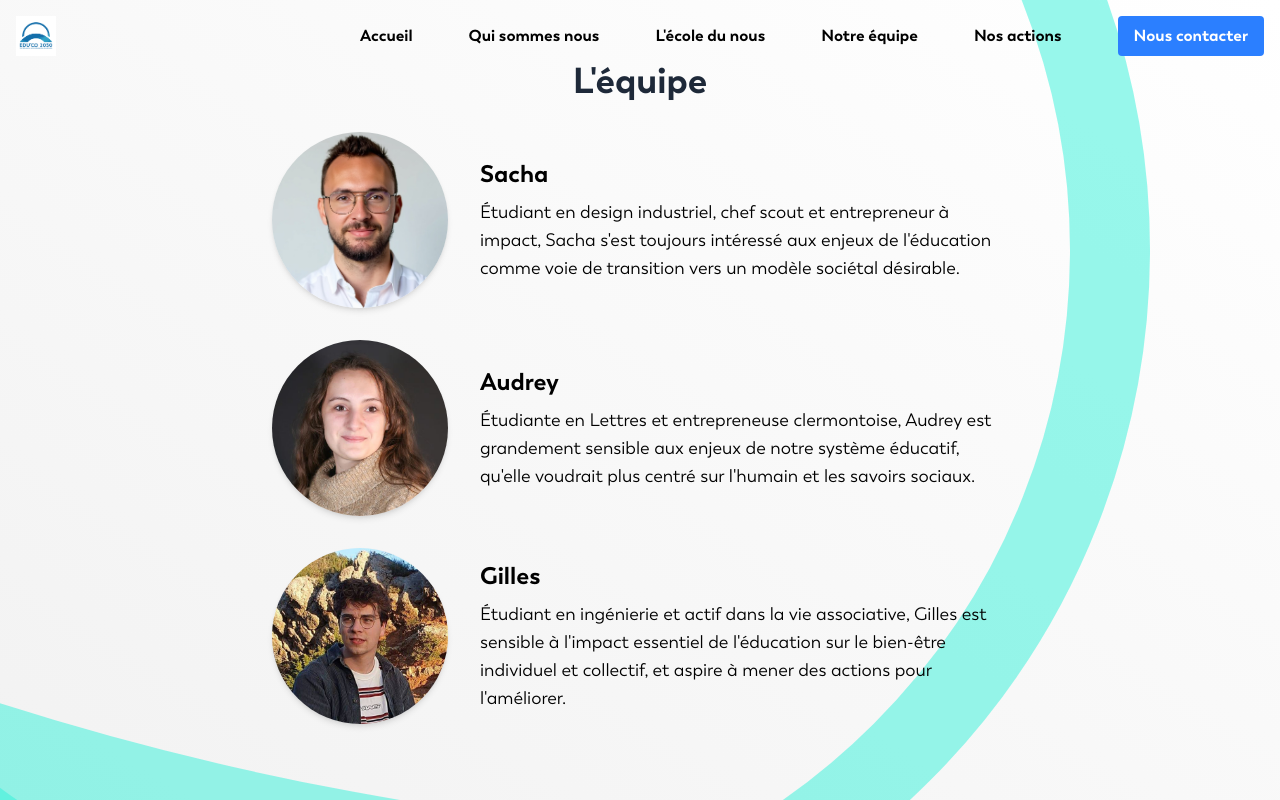
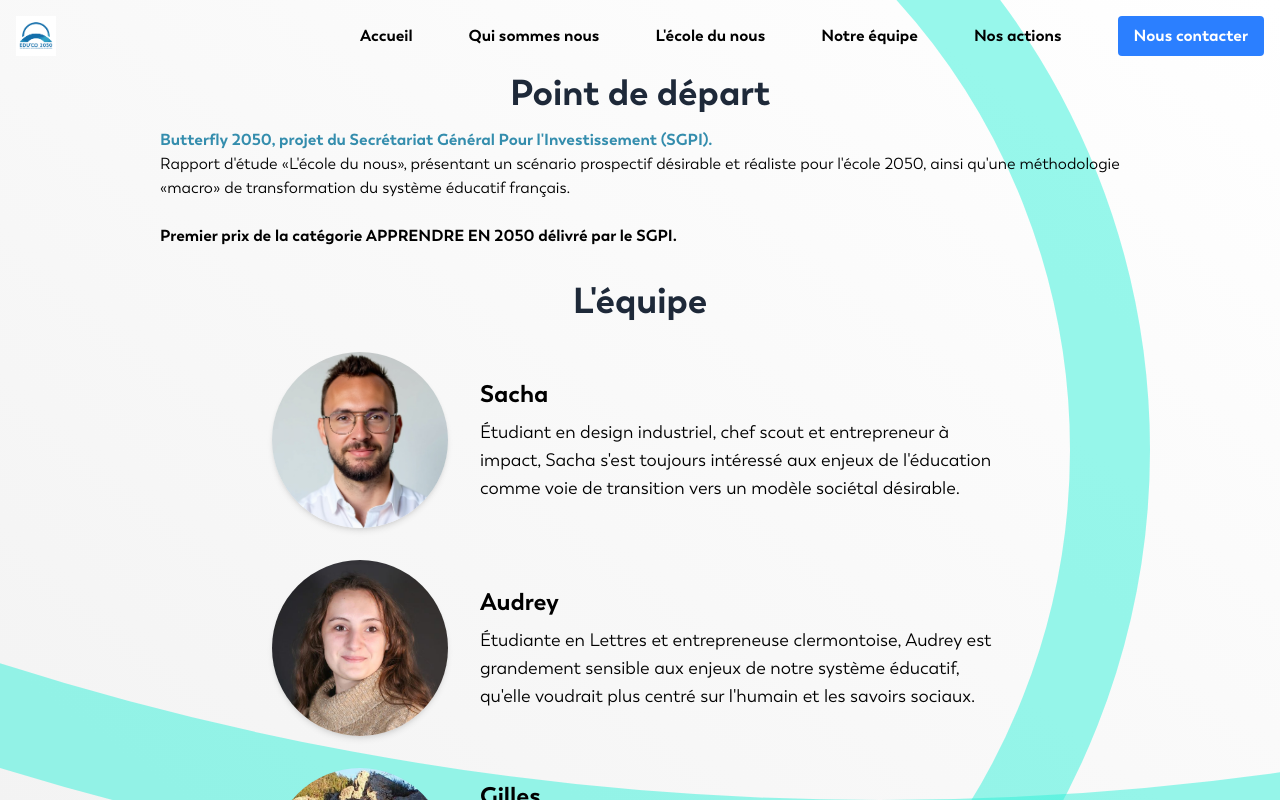
Before and after one commit to Vanille-fraise/educo2050, a Next.js app: page /ourTeam in a window 1280 px wide. Shown: the top 800 px of the page. Built offline with nearby package versions, Linux system fonts and the light colour scheme.

Commit message:
moved main page to main, and added Point de depart, to Notre equipe

```diff
--- a/components/Navbar.tsx
+++ b/components/Navbar.tsx
@@ -2,6 +2,9 @@ import React, { useState, useEffect } from "react";
 import Image from "next/image";
 import { SM_BREAKPOINT_PX } from "../utils/globalVariablesUtils"; // Import the breakpoint
 import { useRouter } from "next/router";
+
+const NAVBAR_HEIGHT = 40;
+export const NAVBAR_SPACE = NAVBAR_HEIGHT + 2 * 16; // adding twice the padding
 
 const Navbar: React.FC = () => {
   const router = useRouter();
@@ -55,7 +58,7 @@ const Navbar: React.FC = () => {
             src="/logo-squared-white-bg.png"
             alt="Company Logo"
             width={40}
-            height={40}
+            height={NAVBAR_HEIGHT}
             className="h-10"
             style={{ width: "auto" }}
           />
--- a/components/layouts/MainLayout.tsx
+++ b/components/layouts/MainLayout.tsx
@@ -1,5 +1,5 @@
 import React, { useEffect } from "react";
-import Navbar from "../Navbar";
+import Navbar, { NAVBAR_SPACE } from "../Navbar";
 import Background from "../Background";
 import {
   getDominantColor,
@@ -87,15 +87,11 @@ export default function MainLayout({
     : {};
 
   return (
-    <div
-      className={`relative min-h-screen flex flex-col`}
-      style={layoutStyle}
-    >
-      {onTopBackGroundImage && (
-        <div style={onTopBackgroundStyle} />
-      )}
+    <div className={`relative min-h-screen flex flex-col`} style={layoutStyle}>
+      {onTopBackGroundImage && <div style={onTopBackgroundStyle} />}
       <Background /> <Navbar />
       <main className="flex flex-col flex-grow justify-center z-10">
+        <div style={{ height: NAVBAR_SPACE }}></div>
         {children}
       </main>
     </div>
--- a/pages/index.tsx
+++ b/pages/index.tsx
@@ -1,28 +1,72 @@
-import MainLayout from '../components/layouts/MainLayout';
-import HeroSection from '../components/HeroSection';
-import Head from 'next/head';
+import MainLayout from "../components/layouts/MainLayout";
+import HeroSection from "../components/HeroSection";
+import Head from "next/head";
 
 export default function HomePage() {
-  const heroImage = "/happy-classroom.webp"; // Image for this page's background
-  const heroTitle = "Ici le slogan d'Educo2050";
-  const heroText =
-    "Test new modif  another modifci est la description courte de l'association et de ce qu'elle fait!";
+  const LOGO_PATH = "logo-squared-white-bg.png";
+  const BG_PATH = "students-knowing-right-answer-small.jpg";
+
+  const teamMembers = [
+    {
+      title: "Sacha",
+      text: `Étudiant en design industriel, chef scout et entrepreneur à impact, Sacha s'est toujours intéressé aux enjeux de l'éducation comme voie de transition vers un modèle sociétal désirable.`,
+      imageSrc: "/team/sacha-square.jpg",
+    },
+    {
+      title: "Audrey",
+      text: `Étudiante en Lettres et entrepreneuse clermontoise, Audrey est grandement sensible aux enjeux de notre système éducatif, qu'elle voudrait plus centré sur l'humain et les savoirs sociaux.`,
+      imageSrc: "/team/audrey-square.jpg",
+    },
+    {
+      title: "Gilles",
+      text: `Étudiant en ingénierie et actif dans la vie associative, Gilles est sensible à l'impact essentiel de l'éducation sur le bien-être individuel et collectif, et aspire à mener des actions pour l'améliorer.`,
+      imageSrc: "/team/gilles-square.jpg",
+    },
+  ];
 
   return (
     <>
-          <Head>
-        <title>Educo 2050</title>
-        <meta name="description" content="Educo 2050. L'association pour l'éducation du futur." />
-        <link rel="icon" type="image/png" href="/favicon.png" />
-      </Head>
-    <MainLayout heroImage={heroImage}>
-      <HeroSection
-        imageSrc={heroImage}
-        title={heroTitle}
-        text={heroText}
-      />
-      {/* Any other content specific to the homepage can go here */}
-    </MainLayout>
+      <MainLayout backgroundImageURL={BG_PATH}>
+        <div className="flex flex-2">
+          <div className="flex flex-1"></div>
+          <div className="flex flex-1 flex-col">
+            <div
+              className="flex-grow"
+              style={{ backgroundColor: "transparent" }}
+            ></div>
+            <div style={{ display: "flex", flexDirection: "row" }}>
+              <div
+                style={{
+                  display: "flex",
+                  flexDirection: "column",
+                  alignItems: "center",
+                }}
+              >
+                <div className="w-1/3">
+                  <img className="max-w-full" src={LOGO_PATH} alt="Logo"></img>
+                </div>
+                <div
+                  className="text-8xl font-bold bg-gradient-to-r from-blue-400 to-green-500 bg-clip-text text-transparent"
+                  style={{ width: "fit-content" }}
+                >
+                  EDU'CO 2050
+                </div>
+              </div>
+              <div
+                className="flex-grow"
+                style={{ backgroundColor: "transparent" }}
+              ></div>
+            </div>
+          </div>
+        </div>
+        <div
+          className="flex flex-1"
+          style={{
+            backgroundImage:
+              "linear-gradient(to top right,rgba(88, 148, 178, 0.88), #367696e0)",
+          }}
+        ></div>
+      </MainLayout>
     </>
   );
 }
--- a/pages/ourTeam/index.tsx
+++ b/pages/ourTeam/index.tsx
@@ -20,9 +20,35 @@ const teamMembers = [
 ];
 
 const OrganizationPresentationPage = () => {
+  const textStyle: React.CSSProperties = {
+    color: "var(--dynamic-text-color, #000000)", // Use CSS variable with a fallback to black
+    padding: "0 32px 32px",
+    width: "80%",
+  };
   return (
     <MainLayout pageColor="#ffffff">
       <div className="min-h-screen flex flex-col items-center justify-center">
+        <div style={textStyle}>
+          <h1 className="text-4xl font-bold text-center text-gray-800 mb-4">
+            Point de départ
+          </h1>
+          <p className="text-base">
+            <span style={{ color: "#348dadff", fontWeight: "bold" }}>
+              Butterfly 2050, projet du Secrétariat Général Pour
+              l'Investissement (SGPI).
+            </span>
+            <br />
+            Rapport d'étude «L'école du nous», présentant un scénario prospectif
+            désirable et réaliste pour l'école 2050, ainsi qu'une méthodologie
+            «macro» de transformation du système éducatif français.
+            <br />
+            <br />
+            <strong>
+              Premier prix de la catégorie APPRENDRE EN 2050 délivré par le
+              SGPI.
+            </strong>
+          </p>
+        </div>
         <h1 className="text-4xl font-bold text-center text-gray-800 mb-4">
           L'équipe
         </h1>
--- a/pages/usSchool/index.tsx
+++ b/pages/usSchool/index.tsx
@@ -1,55 +1,29 @@
 import React from "react";
 import MainLayout from "../../components/layouts/MainLayout";
 import Head from "next/head";
+import HeroSection from "@/components/HeroSection";
 
 const LOGO_PATH = "logo-squared-white-bg.png";
 const BG_PATH = "students-knowing-right-answer-small.jpg";
 
 const UsSchoolPage: React.FC = () => {
+  const heroImage = "/happy-classroom.webp";
+  const heroTitle = "L'école du nous";
+  const heroText =
+    "Test new modif  another modifci est la description courte de l'association et de ce qu'elle fait!";
+
   return (
     <>
-      <MainLayout
-        backgroundImageURL={BG_PATH}
-      >
-        <div className="flex flex-2">
-          <div className="flex flex-1"></div>
-          <div className="flex flex-1 flex-col">
-            <div
-              className="flex-grow"
-              style={{ backgroundColor: "transparent" }}
-            ></div>
-            <div style={{ display: "flex", flexDirection: "row" }}>
-              <div
-                style={{
-                  display: "flex",
-                  flexDirection: "column",
-                  alignItems: "center",
-                }}
-              >
-                <div className="w-1/3">
-                  <img className="max-w-full" src={LOGO_PATH} alt="Logo"></img>
-                </div>
-                <div
-                  className="text-8xl font-bold bg-gradient-to-r from-blue-400 to-green-500 bg-clip-text text-transparent"
-                  style={{ width: "fit-content" }}
-                >
-                  EDU'CO 2050
-                </div>
-              </div>
-              <div
-                className="flex-grow"
-                style={{ backgroundColor: "transparent" }}
-              ></div>
-            </div>
-          </div>
-        </div>
-        <div
-          className="flex flex-1"
-          style={{
-            backgroundImage:
-              "linear-gradient(to top right,rgba(88, 148, 178, 0.88), #367696e0)",
-          }}
-        ></div>
+      <Head>
+        <title>Educo 2050</title>
+        <meta
+          name="description"
+          content="Educo 2050. L'association pour l'éducation du futur."
+        />
+        <link rel="icon" type="image/png" href="/favicon.png" />
+      </Head>
+      <MainLayout heroImage={heroImage}>
+        <HeroSection imageSrc={heroImage} title={heroTitle} text={heroText} />
       </MainLayout>
     </>
   );
```
